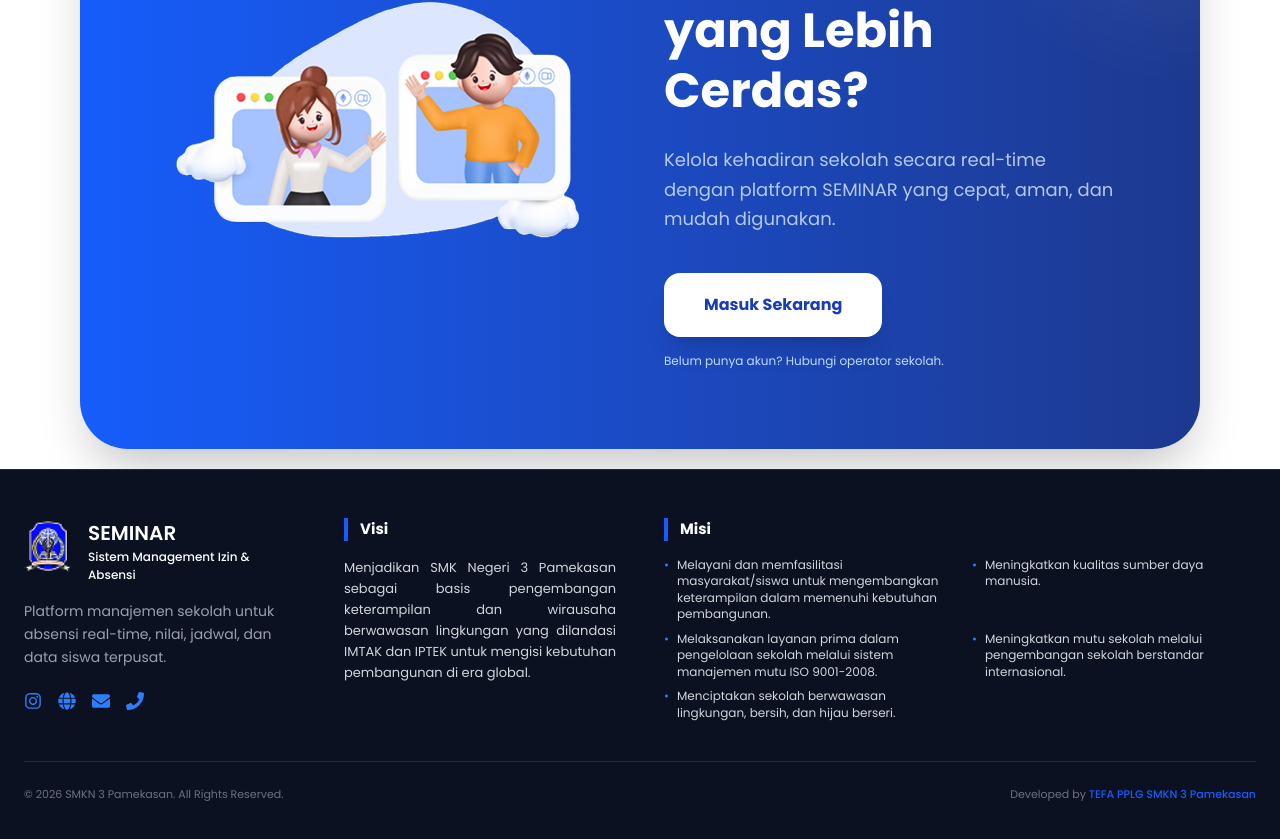
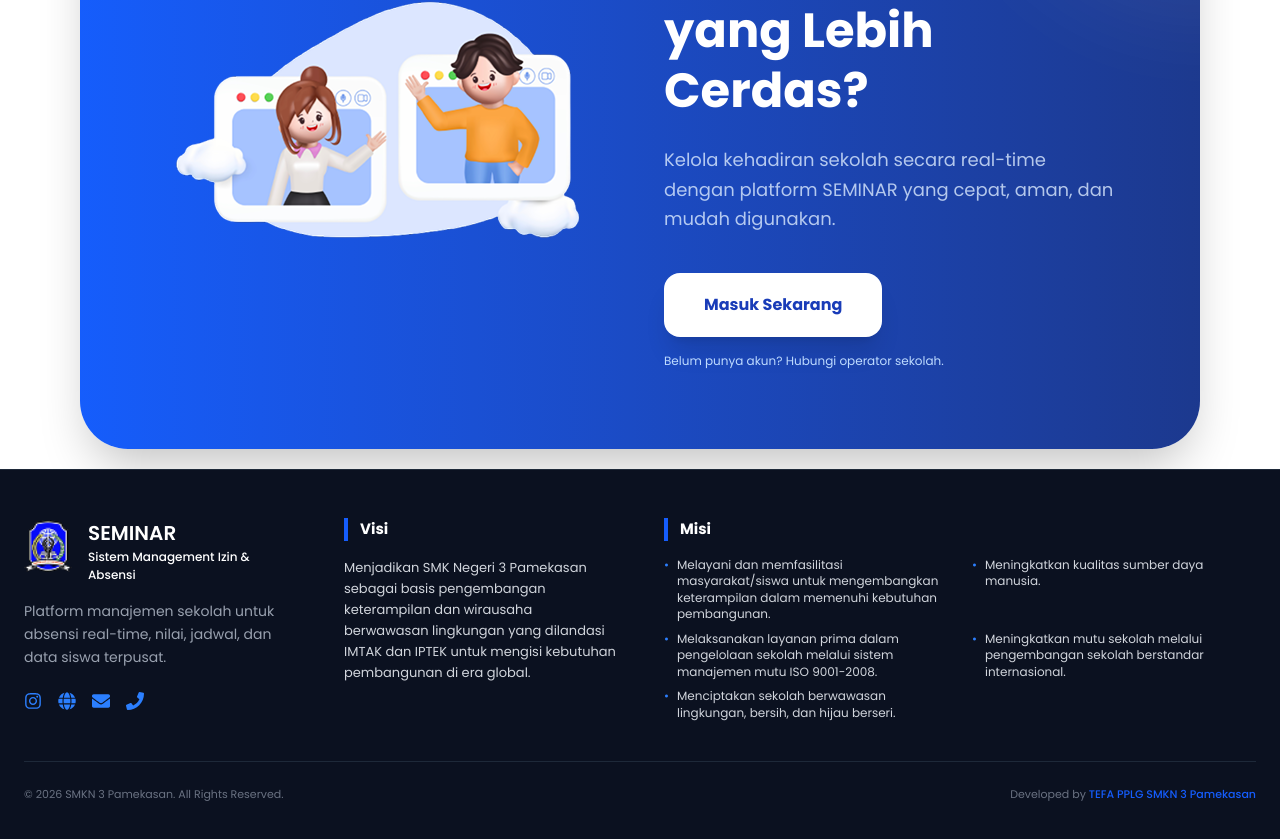
Before and after one commit to ZheraSH/SMK3_Seminar-Fe, a React (Vite) app: page / in a window 1280 px wide. Shown: the part 5454-6293 px from the top of the page. Built offline with nearby package versions, Linux system fonts and the light colour scheme.

Commit message:
Refactor: Footer

```diff
--- a/src/view/layouts/landingpage/home-layout.jsx
+++ b/src/view/layouts/landingpage/home-layout.jsx
@@ -173,7 +173,7 @@ const HomeLayout = () => {
 
                             <div className=" hidden md:block">
                                 <h3 className="text-white font-bold text-[15px] mb-4 border-l-4 border-blue-600 pl-3">Visi</h3>
-                                <p className="text-[13px] leading-relaxed text-justify text-gray-300">
+                                <p className="text-[13px] leading-relaxed text-gray-300">
                                     Menjadikan SMK Negeri 3 Pamekasan sebagai basis pengembangan keterampilan dan wirausaha berwawasan lingkungan yang dilandasi IMTAK dan IPTEK untuk mengisi kebutuhan pembangunan di era global.
                                 </p>
                             </div>
```
